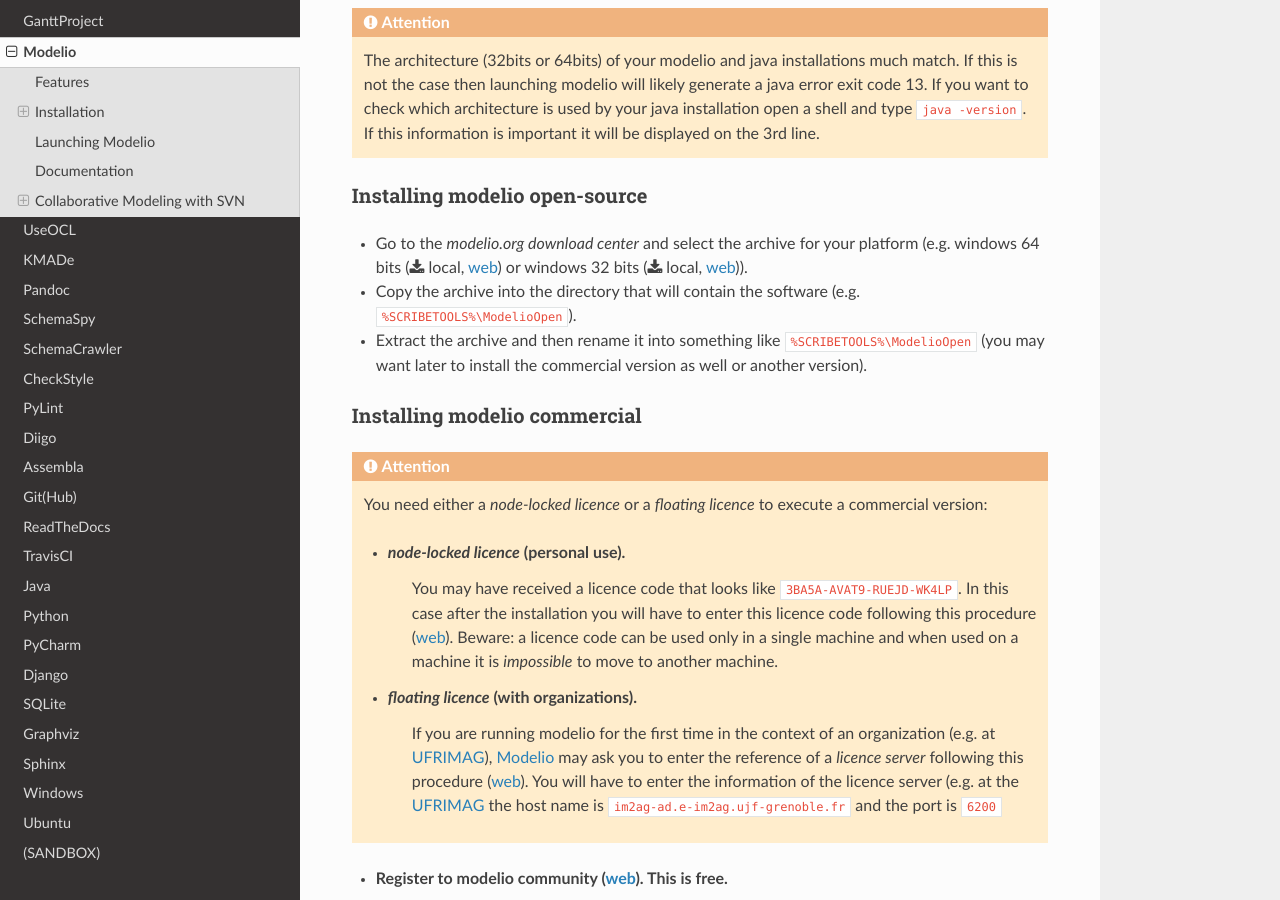
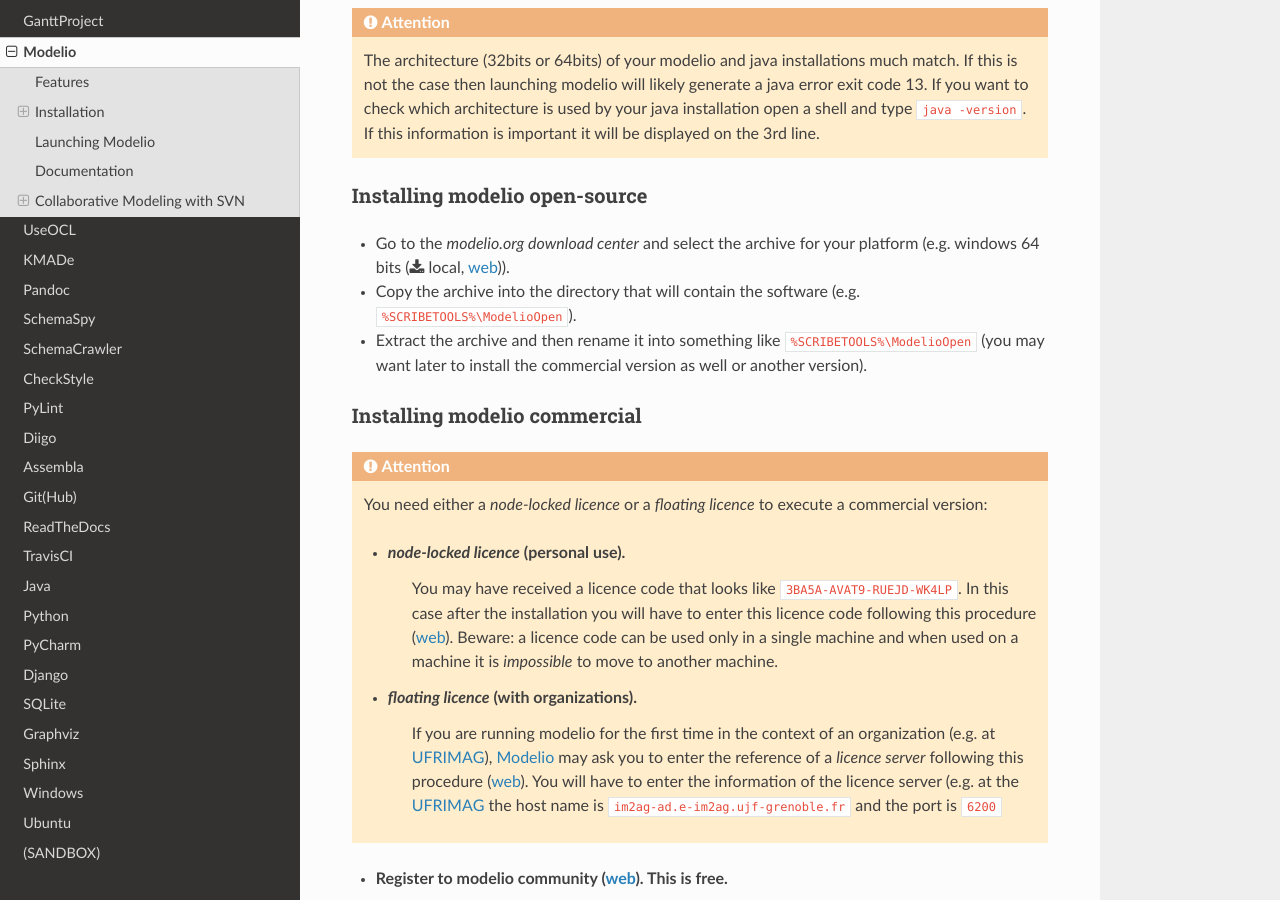
Before and after one commit to ScribesZone/ScribesTools, a Sphinx documentation site: the page built from docs/modelio/index.rst, in a window 1280 px wide and 900 px high, scrolled down 1035 px. Built offline with Sphinx 7.4.7 and the Read the Docs theme 2.0.0, drawn with Linux system fonts in a browser that asks for light colours; pages that are not in the unit, such as notebooks, are missing from menus.

Commit message:
remove win32

```diff
--- a/docs/modelio/index.rst
+++ b/docs/modelio/index.rst
@@ -51,8 +51,7 @@
 ^^^^^^^^^^^^^^^^^^^^^^^^^^^^^^
 
 *   Go to the `modelio.org download center` and select
-    the archive for your platform (e.g. windows
-    64 bits |ModelioWin64| or windows 32 bits |ModelioWin32|).
+    the archive for your platform (e.g. windows 64 bits |ModelioWin64|).
 
 *   Copy the archive into the directory that will contain the software
     (e.g. ``%SCRIBETOOLS%\ModelioOpen``).
@@ -270,7 +269,3 @@
 .. |ModelioWin64| replace::
     (:download:`local <../../res/modelio/downloads/Win/modelio-open-201502191121-win32.win32.x86_64.zip>`,
     `web <https://www.modelio.org/modelio-122/doc_download/106-modelio-331-windows-64-bit.html>`__)
-
-.. |ModelioWin32| replace::
-    (:download:`local <../../res/modelio/downloads/Win/modelio-open-201502191121-win32.win32.x86.zip>`,
-    `web <https://www.modelio.org/modelio-122/doc_download/105-modelio-331-windows-32-bit.html>`__)
```
